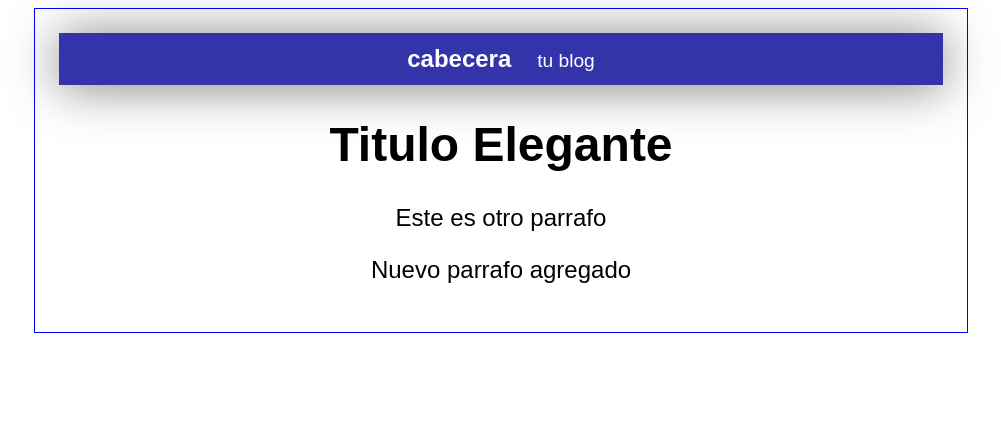
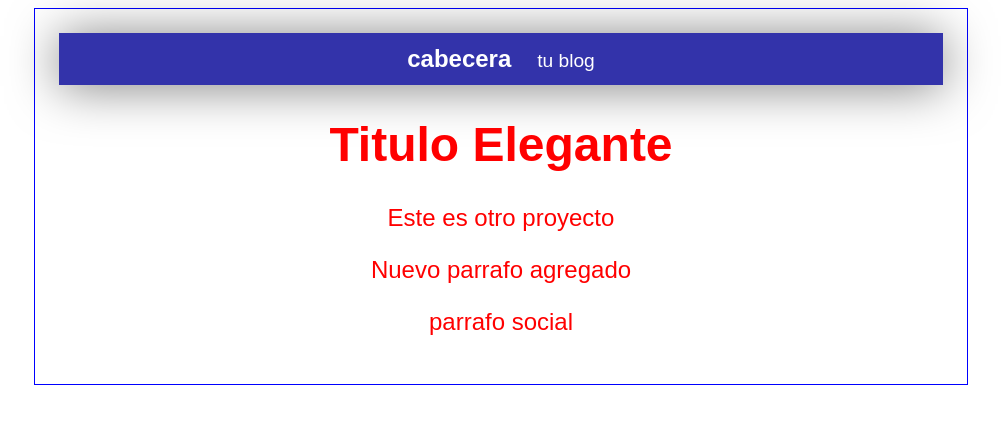
Before and after one commit to esmayorga/prueba_1, a plain HTML site: page index.html in a window 1280 px wide. Shown: the whole page, without its empty margins (139-1140 px from the left). Drawn offline with Linux system fonts and the light colour scheme.

Commit message:
color rojo, parrafo nuevo

```diff
--- a/css/estilos.css
+++ b/css/estilos.css
@@ -1,7 +1,7 @@
 body{
 	text-align: left;
 	font-family: 'Arial';
-	color: black;
+	color: red;
 }
 
 .container{
--- a/index.html
+++ b/index.html
@@ -12,8 +12,9 @@
 		<div class="post">
 
 			<h1> Titulo Elegante </h1>
-			<p> Este es otro parrafo </p>
+			<p> Este es otro proyecto </p>
 			<p> Nuevo parrafo agregado </p>
+			<p> parrafo social </p>
 
 		</div>
 
```
